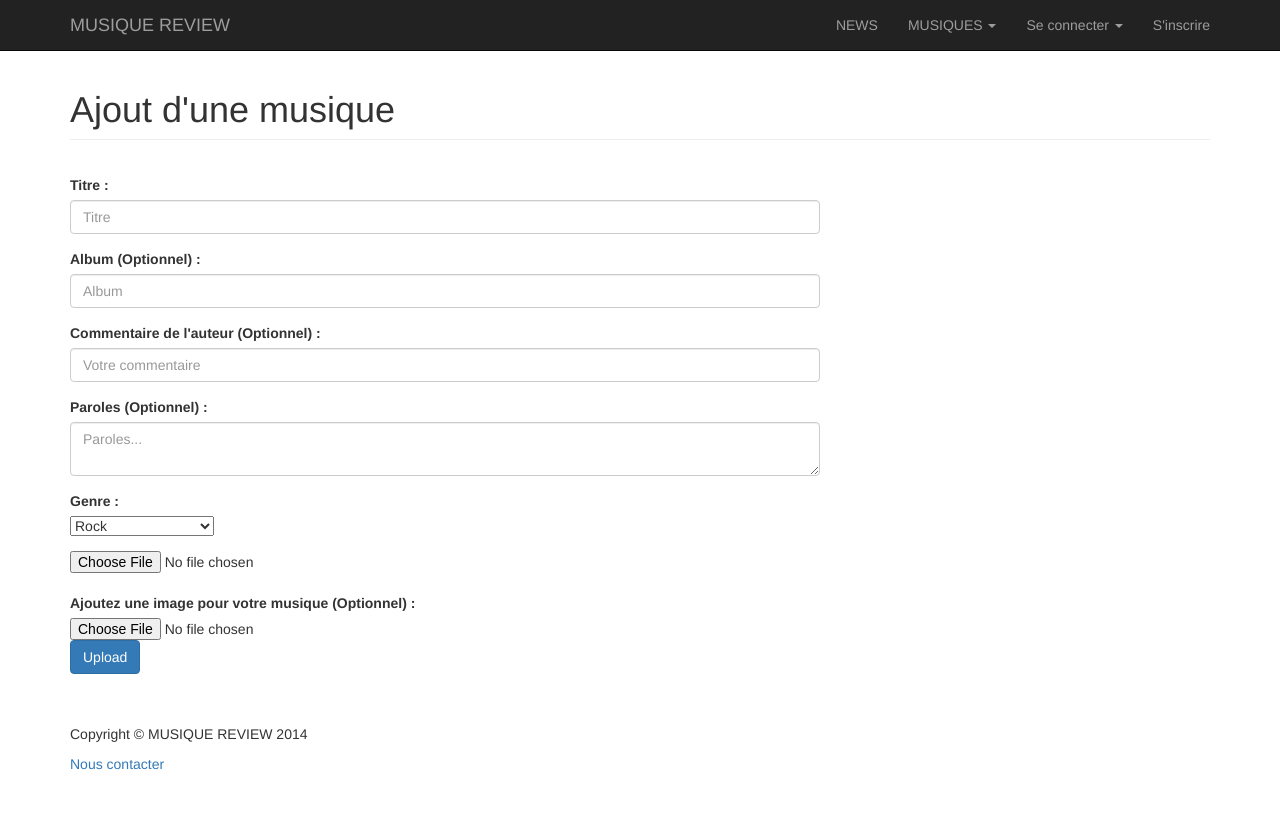
After one commit to Blast74/Projet_Annuel_1A, a PHP site: page /addMusic.php in a window 1280 px wide. The commit adds this page. Run offline with PHP 8.4, Linux system fonts and the light colour scheme.

Commit message:
1er_commit
projet initial

```diff
--- a/SQL/BDDprojet annuel.sql
+++ b/SQL/BDDprojet annuel.sql
@@ -10,7 +10,7 @@ CREATE TABLE USERS (
 	register_date DATE NOT NULL,
 	country CHAR (2) NOT NULL,
 	pwd VARCHAR (60) NOT NULL,
-	moderator TINYINT NOT NULL,
+	moderator TINYINT NOT NULL DEFAULT 0,
 	preferences INTEGER,
 	access_token VARCHAR (60),
 	update_date DATE,
--- /dev/null
+++ b/addMusic.php
@@ -0,0 +1,100 @@
+<?php
+    include 'navbar.php';
+    require "lib.php";
+    require_once "conf.inc.php";
+?>
+
+
+    <div class="container">
+
+
+        <div class="row">
+            <div class="col-lg-12">
+                <h1 class="page-header">Ajout d'une musique</h1>
+
+     </div>
+        </div>
+        <!-- FORMULAIRE -->
+        <div class="row">
+            <div class="col-md-8">
+                <?php //Affichage des erreurs s'il y en a
+                echo '<div class="control-group form-group">';
+                if (isset ($_SESSION["form_errors"])){
+
+                    foreach ($_SESSION["form_errors"] as $error)
+                    {
+                        echo "<li>".$errors[$error];
+                    }
+                }
+                echo "</div>";
+                ?>
+                <form method="POST" action="saveMusic.php" >
+                    <div class="control-group form-group">
+                        <div class="controls">
+                            <label>Titre :</label>
+                            <input type="text" name="titre" placeholder="Titre" class="form-control" required="required" value="<?php echo (isset($_SESSION["form_post"]["titre"]))?$_SESSION["form_post"]["titre"]:""; ?>">
+                            <p class="help-block"></p>
+                        </div>
+                    </div>
+
+
+
+
+                    <div class="control-group form-group">
+                        <div class="controls">
+                            <label>Album (Optionnel) :</label>
+                            <input type="text" name="album" placeholder="Album" class="form-control" value="<?php echo (isset($_SESSION["form_post"]["artist"]))?$_SESSION["form_post"]["artist"]:""; ?>">
+                            <p class="help-block"></p>
+                        </div>
+                    </div>
+
+                    <div class="control-group form-group">
+                        <div class="controls">
+                            <label>Commentaire de l'auteur (Optionnel) :</label>
+                            <input type="text" name="comment" placeholder="Votre commentaire" class="form-control" value="<?php echo (isset($_SESSION["form_post"]["comment"]))?$_SESSION["form_post"]["comment"]:""; ?>">
+                            <p class="help-block"></p>
+                        </div>
+                    </div>
+
+
+                    <div class="control-group form-group">
+                        <div class="controls">
+                            <label>Paroles (Optionnel) :</label>
+                            <textarea name="lyrics" placeholder="Paroles..." class="form-control" value="<?php echo (isset($_SESSION["form_post"]["lyrics"]))?$_SESSION["form_post"]["lyrics"]:""; ?>"></textarea>
+                            <p class="help-block"></p>
+                        </div>
+                    </div>
+
+
+                    <div class="control-group form-group">
+                        <label>Genre :</label><br>
+                        <select name="genre">
+                            <?php
+                            foreach ($listOfGenre as $key => $value) {
+                                 $selected =(isset($_SESSION["form_post"]["genre"]) && $_SESSION["form_post"]["genre"] == $key)?"selected='selected'":"";
+
+                                echo "<option value='".$key."' ".$selected.">" .$value."</option>";
+                            }
+                            ?>
+                      </select>
+                    </div>
+
+                    <input type="file" name="file" accept=".mp3" />
+
+                    <br>
+
+                    <label>Ajoutez une image pour votre musique (Optionnel) :</label><br>
+                    <input type="file" name="img" accept=".png,.jpg,.jpeg" />
+
+                    <div id="success"></div>
+                    <button type="submit" class="btn btn-primary">Upload</button>
+                </form>
+            </div>
+
+        </div>
+
+        <?php
+            include 'footer.php';
+            unset($_SESSION["form_post"] );
+            unset($_SESSION["form_errors"] );
+        ?>
--- a/conf.inc.php
+++ b/conf.inc.php
@@ -1,9 +1,26 @@
 <?php
 
 define ("HOST", "localhost");
-define ("DBNAME", "test2");
+define ("DBNAME", "play_share");
 define ("DBUSER", "root");
 define ("DBPWD", "root"); //Windows:    define ("DBPWD", "");
+
+
+$listOfGenre=[
+				"roc" => "Rock",
+				"met" => "Metal",
+				"rap" => "Rap",
+				"blu" => "Blues",
+				"chafr" => "Chanson Française",
+				"cho" => "Chorale",
+				"cou" => "Country",
+				"dis" => "Disco",
+				"ele" => "Electro",
+				"cla" => "Musique classique",
+				"tec" => "Techno",
+				"hip" => "Hip Hop",
+				"reg" => "Reggae"
+				];
 
 
 $listOfCountry=[
--- a/connection.php
+++ b/connection.php
@@ -42,6 +42,10 @@ if (!empty($_POST["email"]) && !empty($_POST["pwd"])){
 				$_SESSION ['moderator'] = 1;
 
 			}
+			else if ($result ['moderator'] == 3) {
+				$_SESSION ['moderator'] = 3;
+
+			}
 			else {
 				$_SESSION ['moderator'] = 0;
 			}
--- a/navbar.php
+++ b/navbar.php
@@ -86,7 +86,7 @@ include "header.php";
                                 </ul>
                             </li>';
                         }
-                         else if ((isset($_SESSION['id'])) &&  ($_SESSION['moderator'] == 1)  ) {  //MODERATEUR ==1 !!!
+                         else if ((isset($_SESSION['id'])) &&  ($_SESSION['moderator'] == 1) OR ($_SESSION['moderator'] == 3)  ) {  //MODERATEUR ==1 !!!
                             echo '<li class="dropdown">
                                 <a href="" class="dropdown-toggle" data-toggle="dropdown">ESPACE MODERATION <b class="caret"></b></a>
                                 <ul class="dropdown-menu">
```
Also changed, not shown: moderation.php (+22 -7 lines), saveMusic.php (added, +113 -0 lines), saveUser.php (+6 -3 lines), updateModerator.php (added, +15 -0 lines).
